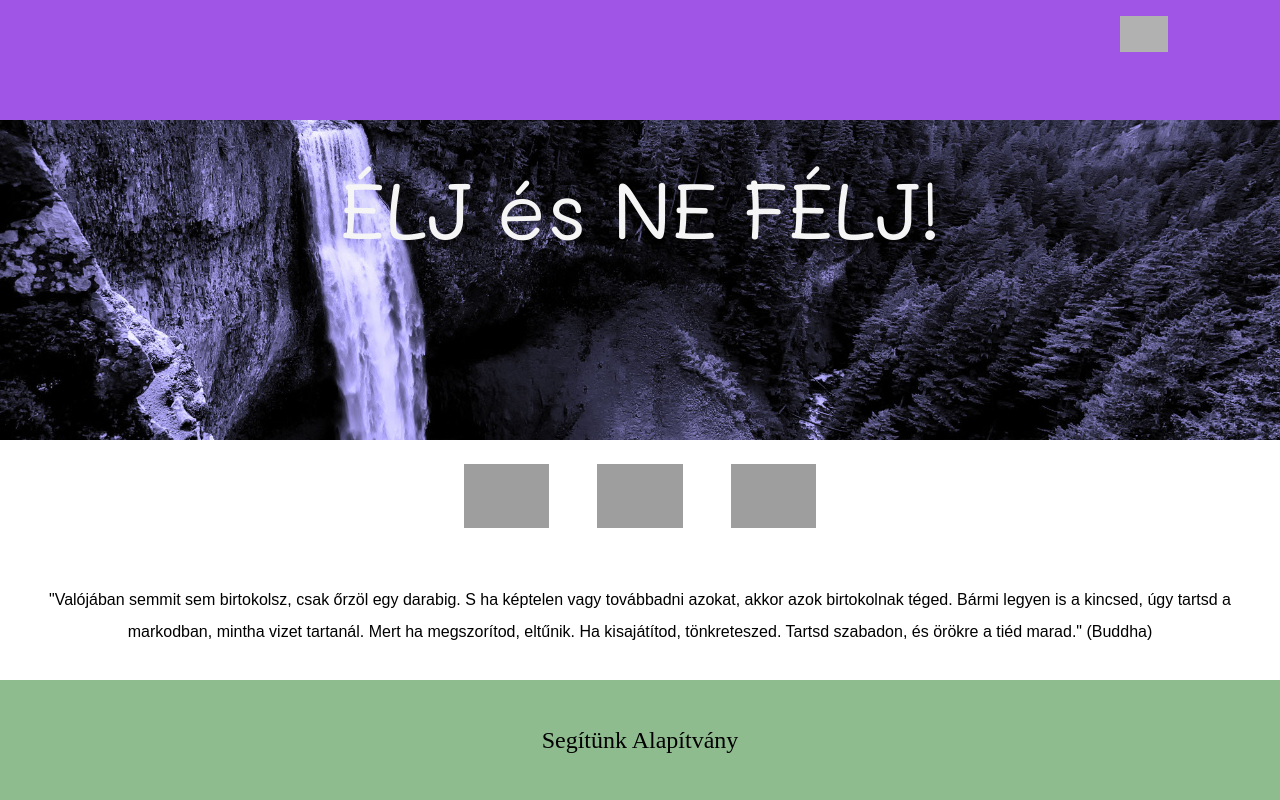
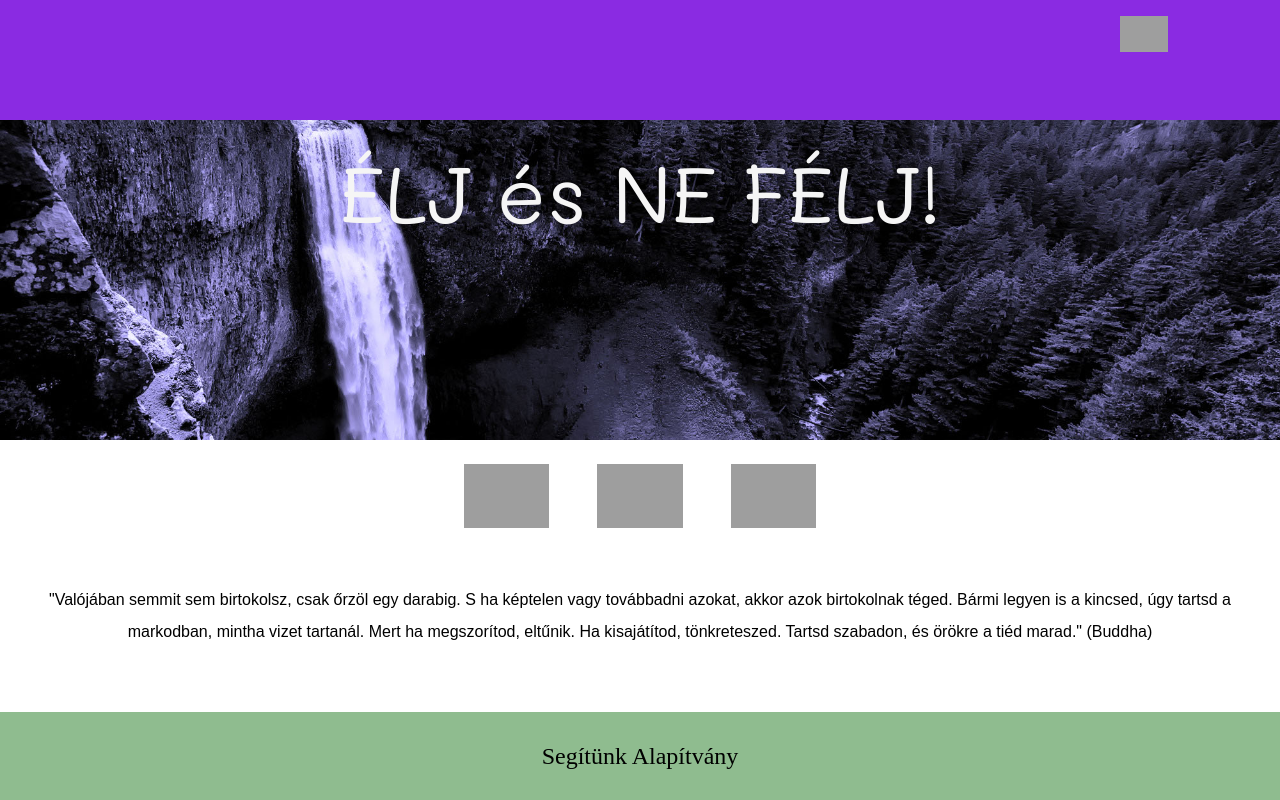
Before and after one commit to nagybanaeva/power_exercisePage, a plain HTML site: page index.html in a window 1280 px wide. Drawn offline with Linux system fonts and the light colour scheme; grey boxes are pictures that could not be loaded; a web font is replaced by a local one.

Commit message:
responsive changes

```diff
--- a/css/style.css
+++ b/css/style.css
@@ -1,10 +1,12 @@
+
+@charset "utf-8";
+
 * {
 box-sizing: border-box;
 }
 
 .header {
     background-color: blueviolet;
-    opacity: 0.8;
     width: 100vw;
     height: 15vh;
 }
@@ -47,14 +49,14 @@
     width: 100vw;
     height: 40vh;
     background-image: url(../img/beautiful-country-countryside-414061.jpg);
-    background-repeat: no-repeat;
+    background-repeat: repeat;
     background-position: center;
     background-size: cover;
     color: whitesmoke;
     font-family: 'Mali', cursive;
-    font-size: 3rem;
+    font-size: 10vh;
     text-align: center;
-    padding-top: 3rem;
+    padding: 2rem;
 }
 
 .icons-container {
@@ -87,9 +89,10 @@
 @media (min-width: 1024px){
 
 .footer {
-    position: absolute;
+    position: fixed;
     bottom: 0;
     font-size: 1.5rem;
+     padding: 2rem;
     }
 .background {
     font-size: 5rem;
--- a/index.html
+++ b/index.html
@@ -1,7 +1,7 @@
 <!DOCTYPE html>
 <html lang="hu">
   <head>
-    <meta charset="utf-8">
+    <meta http-equiv="Content-Type" content="text/html; charset=UTF-8">
     <title>Power</title>
     <meta name="viewport" content="width=device-width, initial-scale=1">
     <link href="https://fonts.googleapis.com/css?family=Mali%7CNiramit%7COpen+Sans&amp;subset=latin-ext" rel="stylesheet">
```
